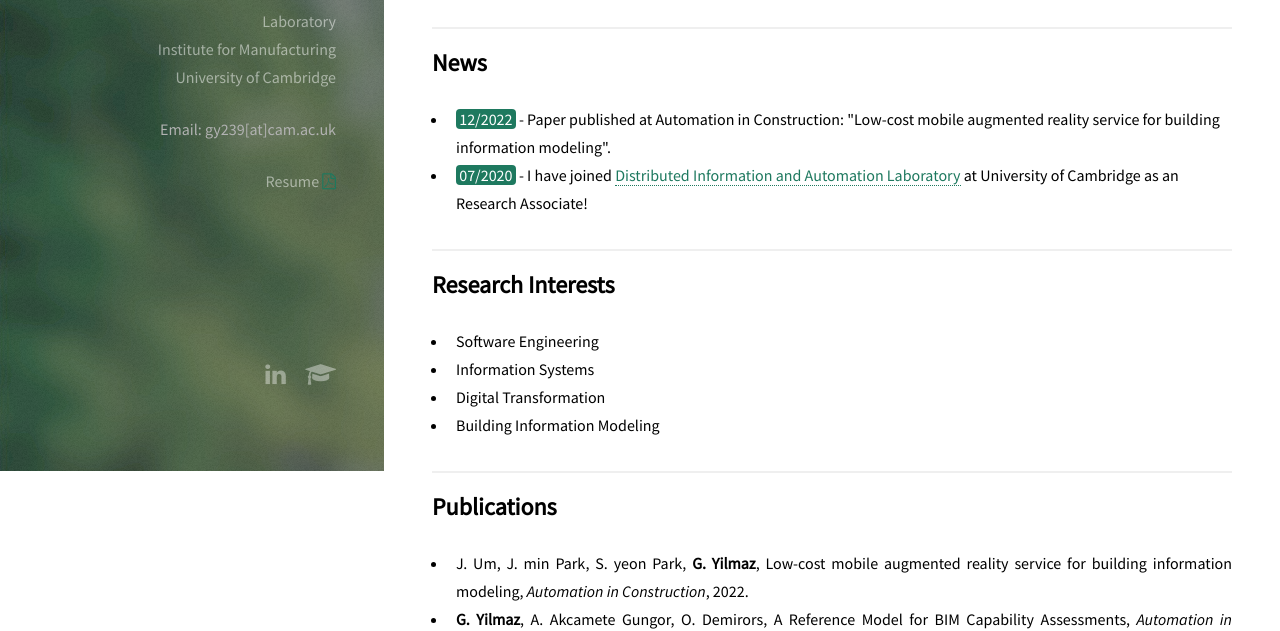
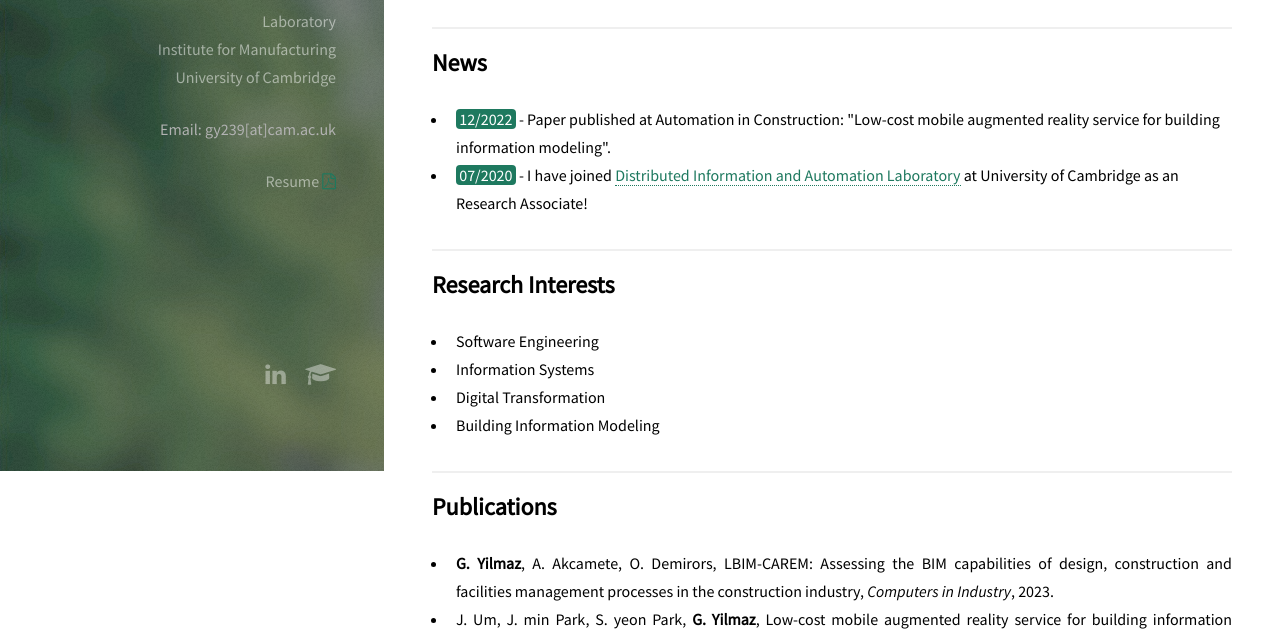
Before and after one commit to ygokcen/gokcenyilmaz.github.io, a plain HTML site: page index.html in a window 1280 px wide. Shown: the part 329-960 px from the top of the page. Drawn offline with Linux system fonts and the light colour scheme.

Commit message:
Update index.html

```diff
--- a/index.html
+++ b/index.html
@@ -76,9 +76,11 @@
 							<article class=" 20u 12u$(large) work-item">
 								<ul style="text-align: justify; text-justify: inter-word;">
 
+									<li><span style="font-weight:bold;">G. Yilmaz</span>, A. Akcamete, O. Demirors, LBIM-CAREM: Assessing the BIM capabilities of design, construction and facilities management processes in the construction industry, <span style="font-style: italic;">Computers in Industry</span>, 2023.
+
 									<li>J. Um</span>, J. min Park, S. yeon Park, <span style="font-weight:bold;">G. Yilmaz</span>, Low-cost mobile augmented reality service for building information modeling, <span style="font-style: italic;">Automation in Construction</span>, 2022.
 
-									<li><span style="font-weight:bold;">G. Yilmaz</span>, A. Akcamete Gungor</span>, O. Demirors, A Reference Model for BIM Capability Assessments, <span style="font-style: italic;">Automation in Construction</span>, 2019.
+									<li><span style="font-weight:bold;">G. Yilmaz</span>, A. Akcamete Gungor, O. Demirors, A Reference Model for BIM Capability Assessments, <span style="font-style: italic;">Automation in Construction</span>, 2019.
 
 									<li><span style="font-weight:bold;">G. Yilmaz</span>G. Yilmaz, A. Akcamete Gungor, O. Demirors, An Assessment of BIM-CAREM against the selected BIM Capability Assessment Models, <span style="font-style: italic;"> Advances in Informatics and Computing in Civil and Construction Engineering</span>, <span href="https://doi.org/10.1007/978-3-030-00220-6_46"></span> 2018.
 
```
